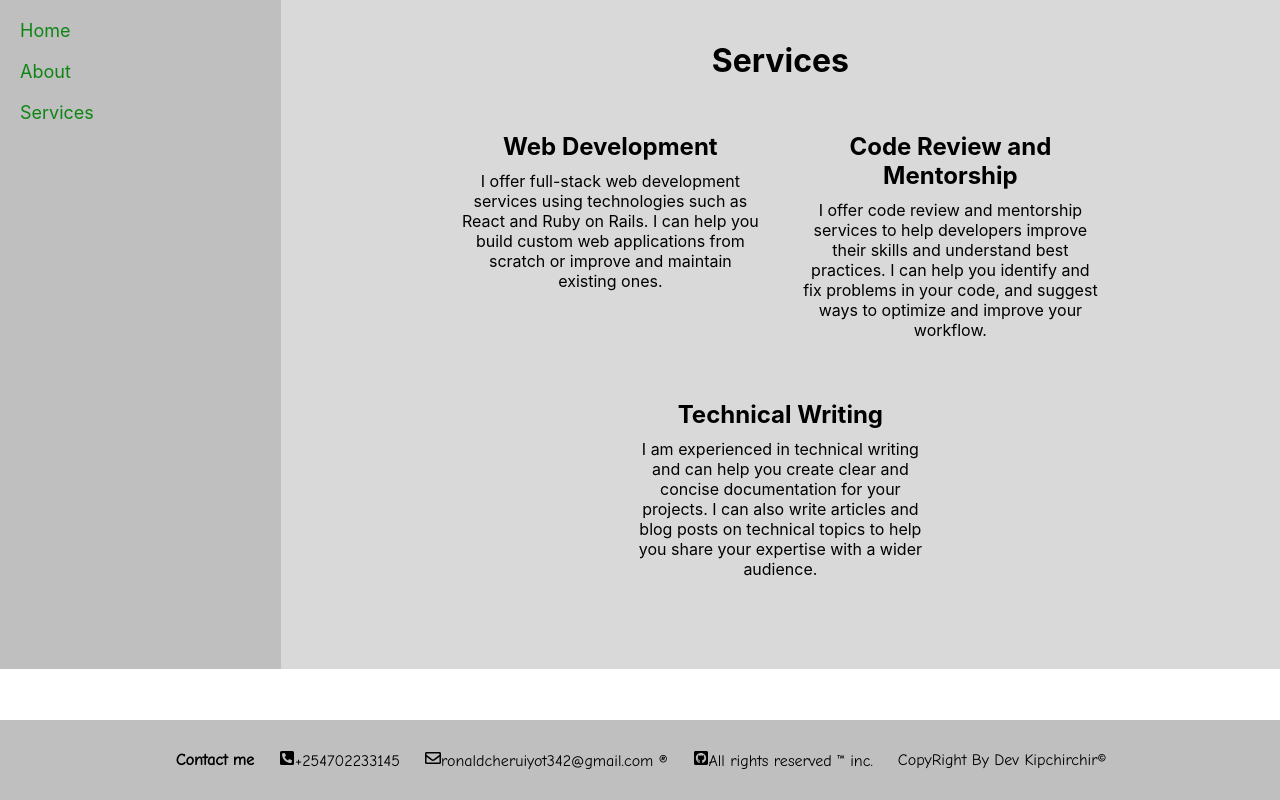
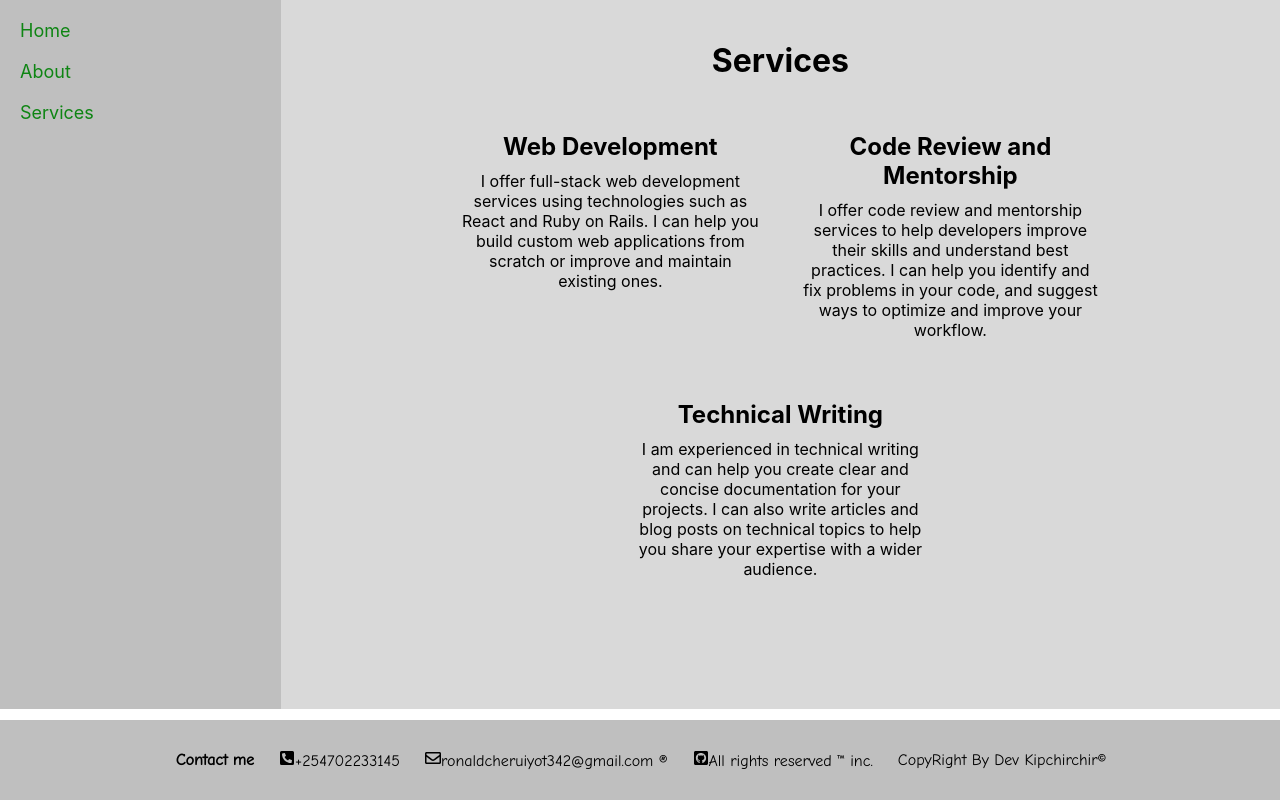
Before and after one commit to McRonaah/portfolio, a React (Create React App) app: page /services in a window 1280 px wide. Built offline with nearby package versions, Linux system fonts and the light colour scheme.

Commit message:
updated padding to services component

```diff
--- a/src/CSS/Services.css
+++ b/src/CSS/Services.css
@@ -3,7 +3,7 @@
     flex-direction: column;
     align-items: center;
     padding: 20px;
-    padding-bottom: 60px;
+    padding-bottom: 100px;
     background-color: #d9d9d9 ;
   }
 
```
